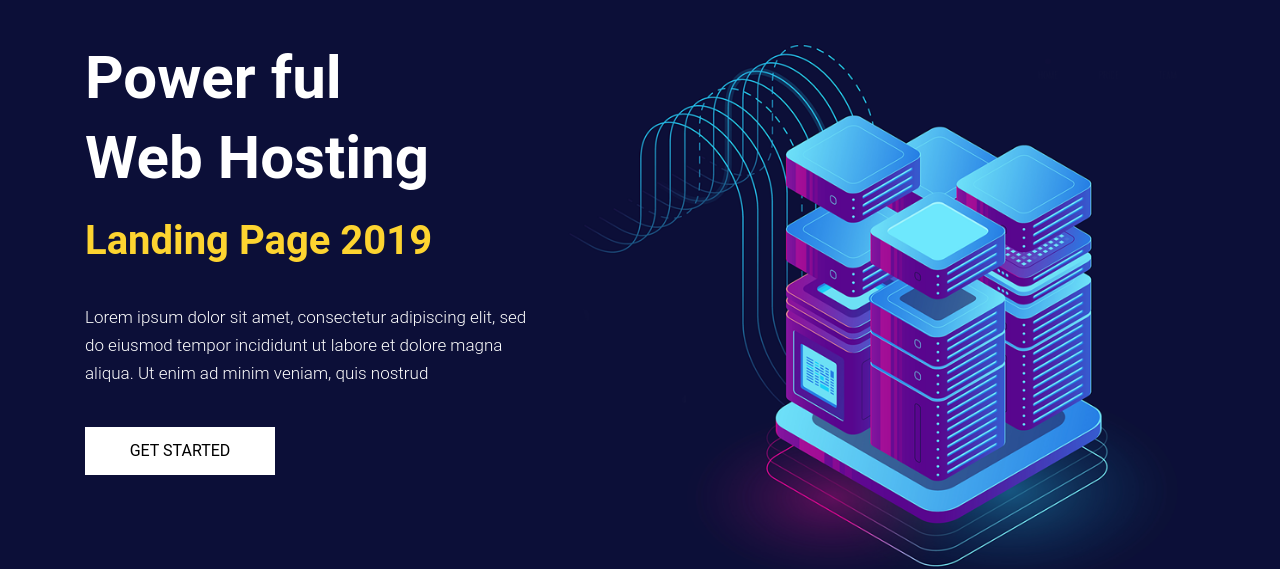
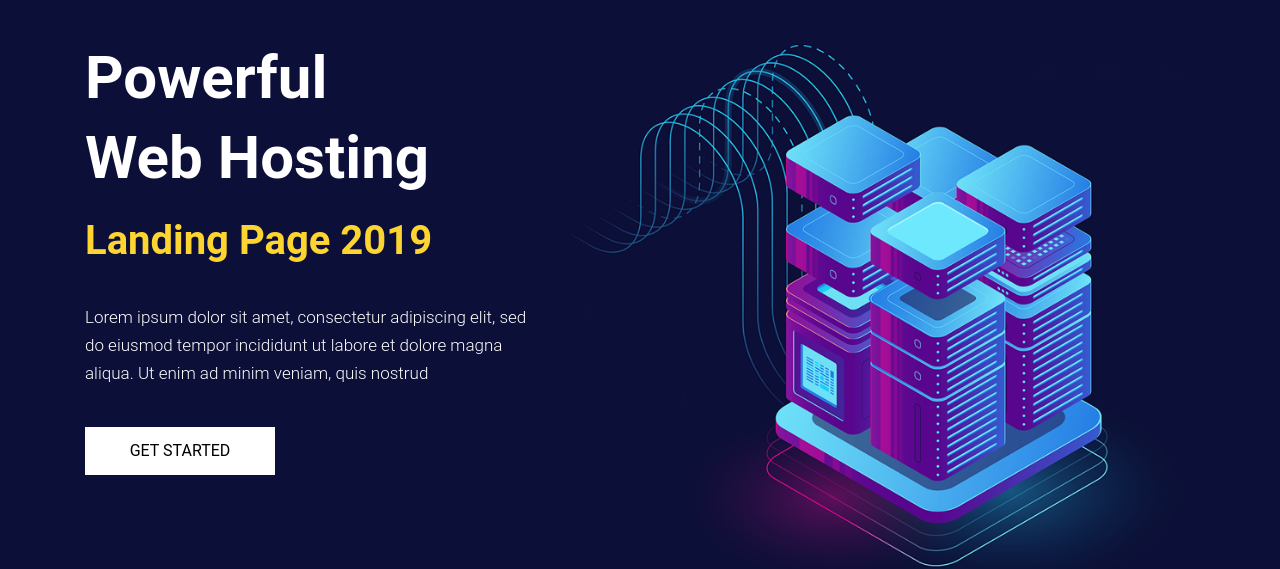
Before and after one commit to npocmak/data-web, a plain HTML site: page index.html in a window 1280 px wide. Shown: the part 233-802 px from the top of the page. Drawn offline with nearby package versions, Linux system fonts and the light colour scheme.

Commit message:
Update index.html

```diff
--- a/index.html
+++ b/index.html
@@ -91,7 +91,7 @@
             <div class="row d_flex">
                <div class="col-md-5">
                   <div class="text-bg">
-                     <h1>Power ful<br> Web Hosting</h1>
+                     <h1>Powerful<br> Web Hosting</h1>
                      <span>Landing Page 2019</span>
                      <p>Lorem ipsum dolor sit amet, consectetur adipiscing elit, sed do eiusmod tempor incididunt ut labore et dolore magna aliqua. Ut enim ad minim veniam, quis nostrud </p>
                      <a href="#">Get Started</a>
```
